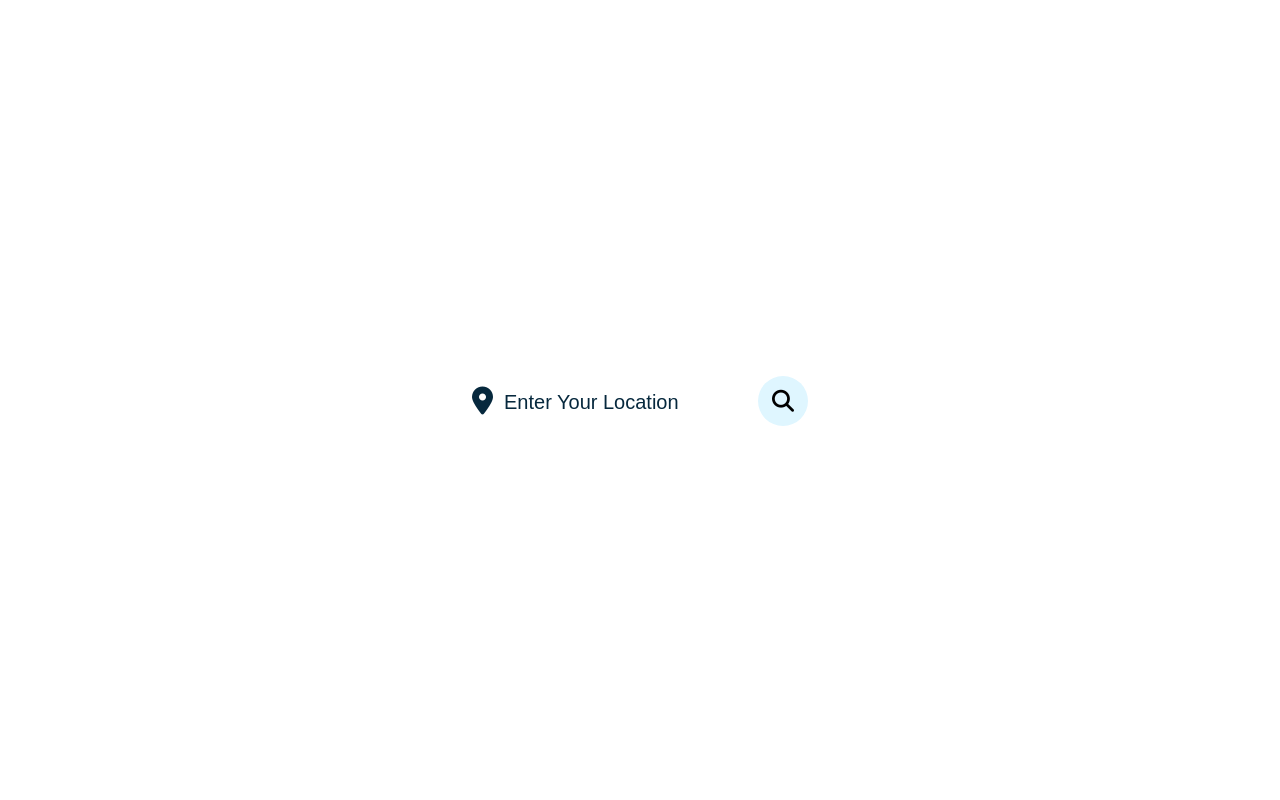
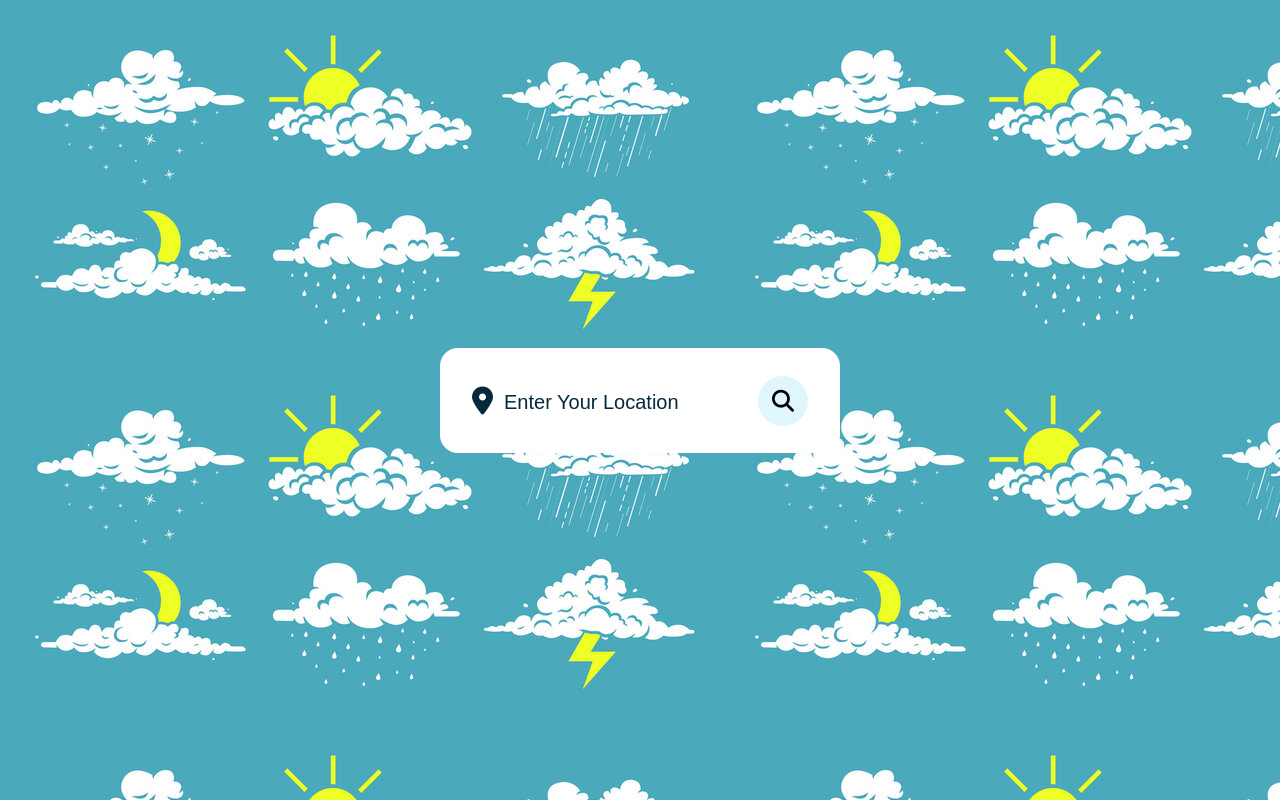
Before and after one commit to Shazain99/NEW, a plain HTML site: page index.html in a window 1280 px wide. Drawn offline with Linux system fonts and the light colour scheme; files whose address does not match are found by name.

Commit message:
Update style.css

```diff
--- a/style.css
+++ b/style.css
@@ -11,7 +11,7 @@ body{
     display: flex;
     align-items: center;
     justify-content: center;
-    background: url("images/weather.jpg");
+    background: url("weather.jpg");
 }
 
 .container{
```
